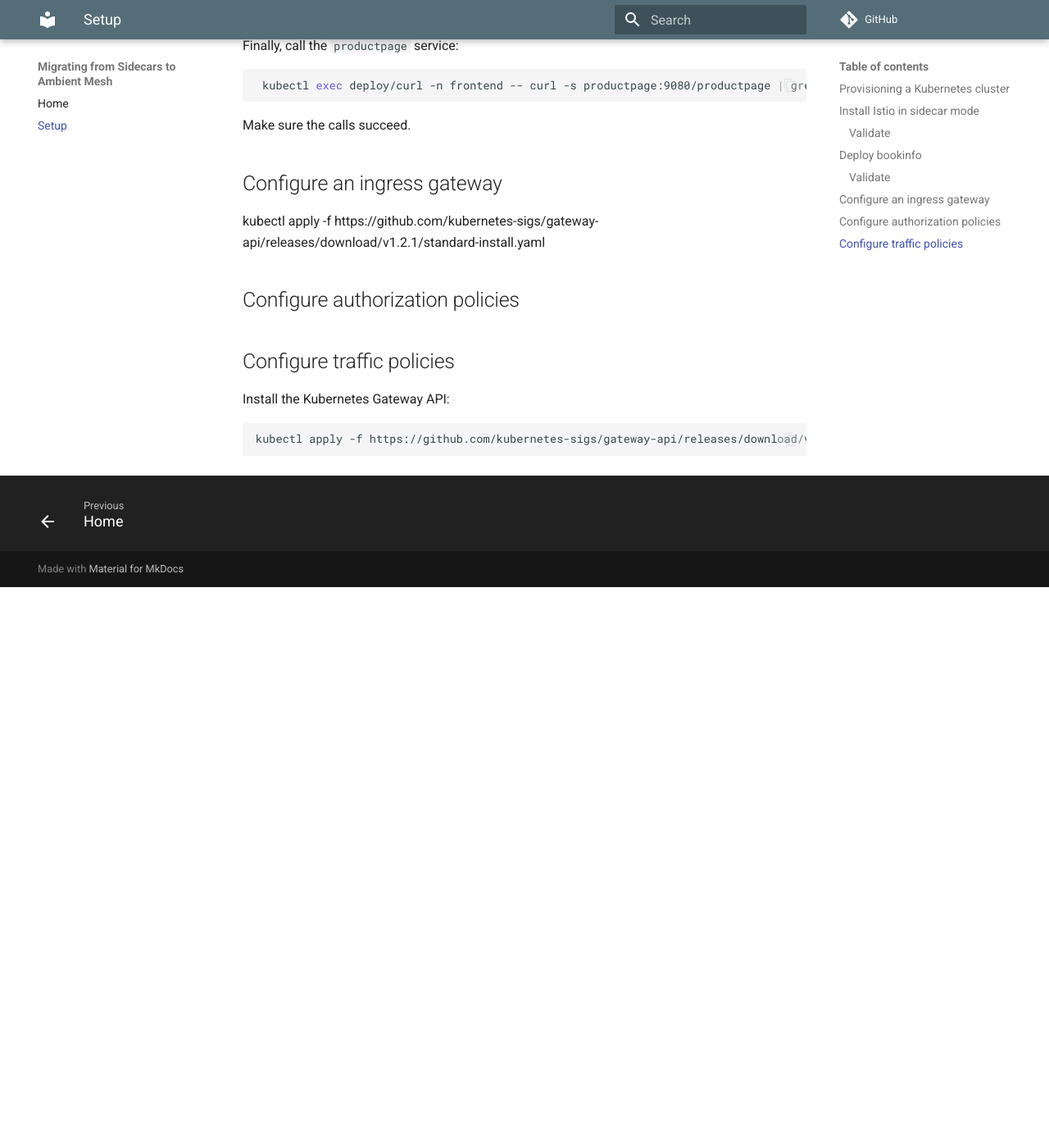
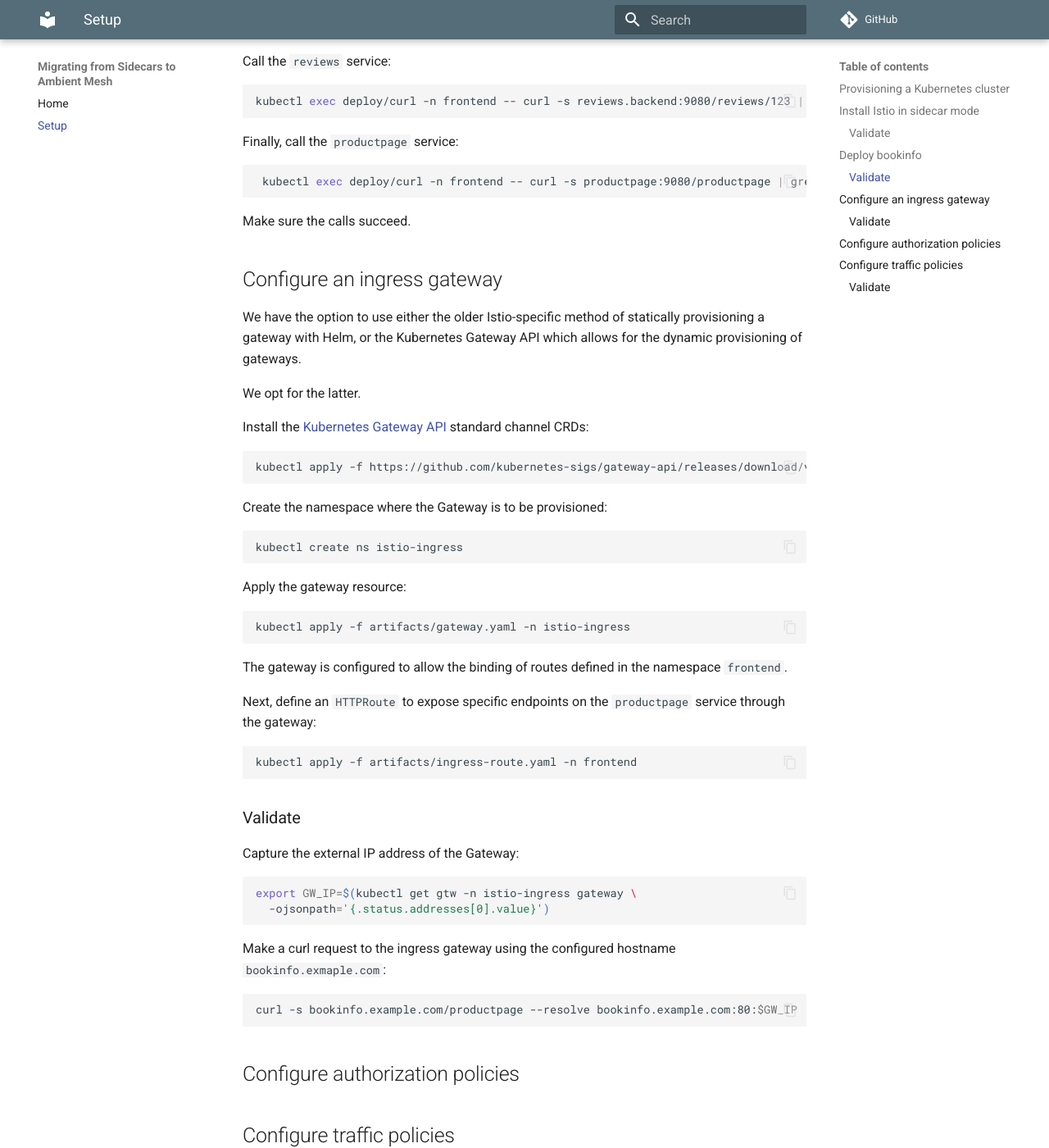
Before and after one commit to eitansuez/ambient-migration, an MkDocs documentation site: the page built from docs/setup.md, in a window 1280 px wide and 1400 px high, scrolled down 2677 px. Shown: the whole window at 82% size. Built offline with MkDocs 1.6.1 and Material for MkDocs 9.7.7, drawn with Linux system fonts in a browser that asks for light colours; comment, search, counter and statistics services are not loaded; before the commit the page ends 3393 px from its top, so only the background shows below that; some of the changed text lies outside the part shown.

Commit message:
continues..

````diff
--- a/docs/setup.md
+++ b/docs/setup.md
@@ -5,7 +5,7 @@ The objective of this activity is to construct an initial state, where:
 1. Istio is installed in sidecar mode.
 2. The sample application, `bookinfo`, is deployed with sidecars.
 3. An ingress gateway is deployed, and configured to route requests to the `productpage` service.
-4. Both L4 and L7 Authorization Policies are in place and functioning.
+4. A set of L4 and L7 authorization policies are in place and functioning.
 5. A traffic policy is in place that routes all requests for the `reviews` service to the `reviews-v3` workload.
 
 ## Provisioning a Kubernetes cluster
@@ -93,7 +93,7 @@ kubectl label ns frontend istio-injection=enabled
 Apply the manifests:
 
 ```shell
-kubectl apply -f bookinfo-frontend.yaml -n frontend
+kubectl apply -f artifacts/bookinfo-frontend.yaml -n frontend
 ```
 
 Repeat for the `backend` namespace:
@@ -101,10 +101,17 @@ Repeat for the `backend` namespace:
 ```shell
 kubectl create ns backend
 kubectl label ns backend istio-injection=enabled
-kubectl apply -f bookinfo-backend.yaml -n backend
+kubectl apply -f artifacts/bookinfo-backend.yaml -n backend
 ```
 
 ### Validate
+
+Verify that all pods have two containers, implying that the sidecar injection took place:
+
+```shell
+kubectl get pod -n frontend
+kubectl get pod -n backend
+```
 
 To help verify that the services are functioning, deploy a `curl` image to the cluster:
 
@@ -134,14 +141,73 @@ Make sure the calls succeed.
 
 ## Configure an ingress gateway
 
+We have the option to use either the older Istio-specific method of statically provisioning a gateway with Helm, or the Kubernetes Gateway API which allows for the dynamic provisioning of gateways.
+
+We opt for the latter.
+
+Install the [Kubernetes Gateway API](https://gateway-api.sigs.k8s.io/) standard channel CRDs:
+
+```shell
 kubectl apply -f https://github.com/kubernetes-sigs/gateway-api/releases/download/v1.2.1/standard-install.yaml
+```
+
+Create the namespace where the Gateway is to be provisioned:
+
+```shell
+kubectl create ns istio-ingress
+```
+
+Apply the gateway resource:
+
+```shell
+kubectl apply -f artifacts/gateway.yaml -n istio-ingress
+```
+
+The gateway is configured to allow the binding of routes defined in the namespace `frontend`.
+
+Next, define an `HTTPRoute` to expose specific endpoints on the `productpage` service through the gateway:
+
+```shell
+kubectl apply -f artifacts/ingress-route.yaml -n frontend
+```
+
+### Validate
+
+Capture the external IP address of the Gateway:
+
+```shell
+export GW_IP=$(kubectl get gtw -n istio-ingress gateway \
+  -ojsonpath='{.status.addresses[0].value}')
+```
+
+Make a curl request to the ingress gateway using the configured hostname `bookinfo.exmaple.com`:
+
+```shell
+curl -s bookinfo.example.com/productpage --resolve bookinfo.example.com:80:$GW_IP | grep title
+```
 
 ## Configure authorization policies
 
 ## Configure traffic policies
 
-Install the Kubernetes Gateway API:
+When `productpage` makes requests against the `reviews` service, the requests are load-balanced across all three versions of the service.
+
+Verify this by making several requests to the `productpage` service and "grepping" for the keyword "reviews":
 
 ```shell
-kubectl apply -f https://github.com/kubernetes-sigs/gateway-api/releases/download/v1.2.1/standard-install.yaml
+curl -s bookinfo.example.com/productpage --resolve bookinfo.example.com:80:$GW_IP | grep "reviews-"
 ```
+
+Apply a policy that will route all requests to `reviews-v3`:
+
+```shell
+kubectl apply -f artifacts/route-reviews-v3.yaml -n backend
+```
+
+### Validate
+
+Verify that all requests are routed to version 3 by making repeated calls to `productpage`:
+
+```shell
+curl -s bookinfo.example.com/productpage --resolve bookinfo.example.com:80:$GW_IP | grep "reviews-"
+```
````
Also changed, not shown: 4 other files.
